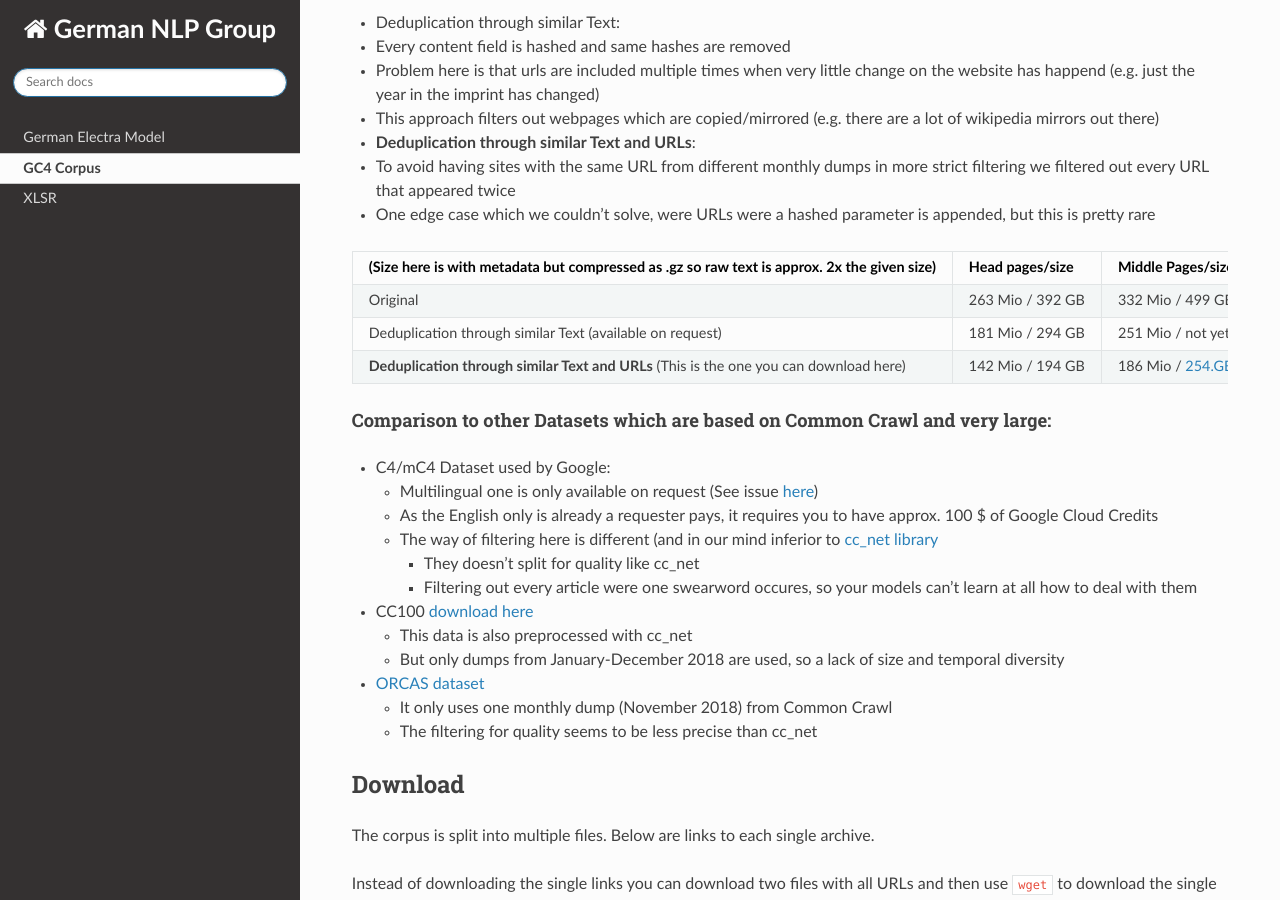
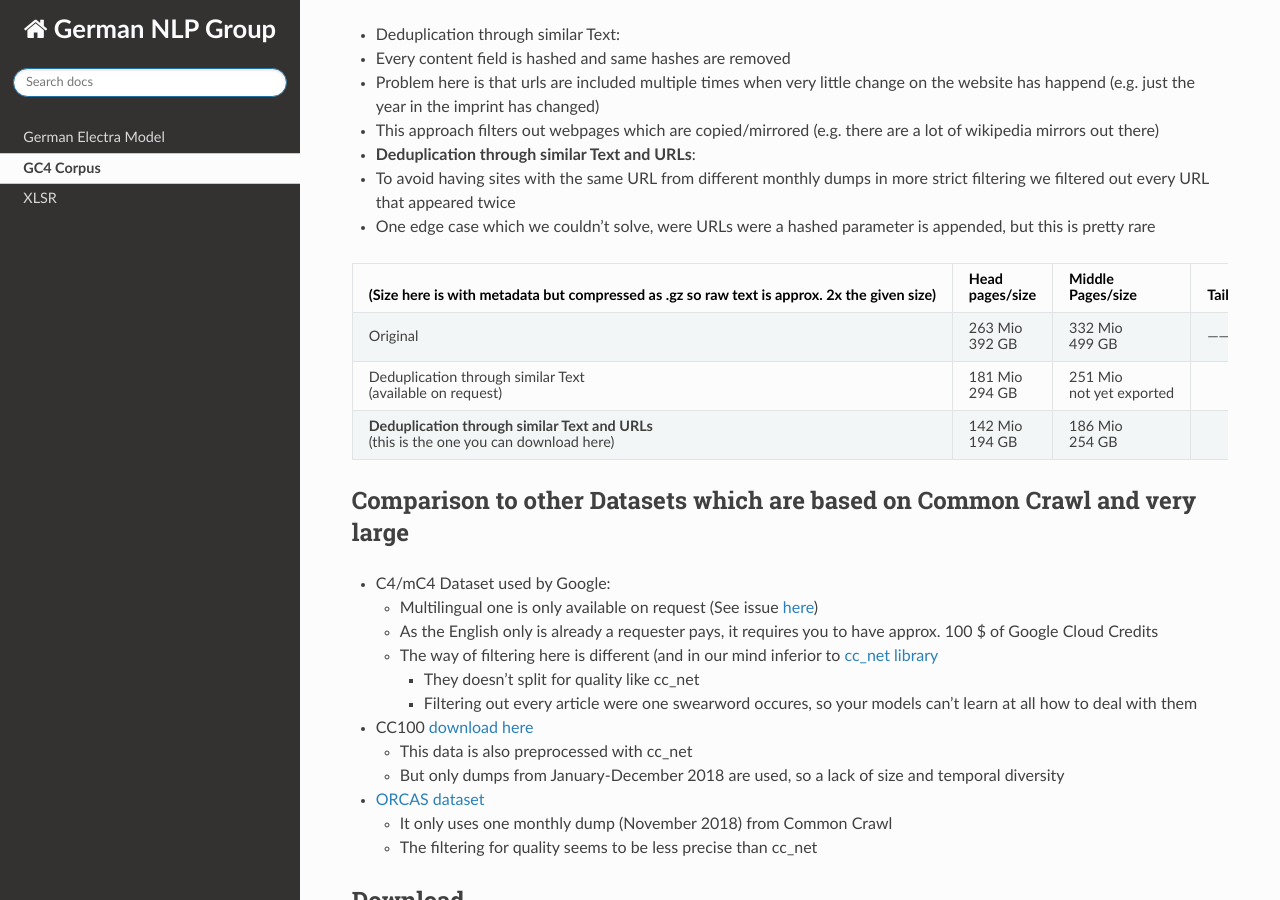
Before and after one commit to German-NLP-Group/German-NLP-Group.github.io, a Sphinx documentation site: the page built from source/projects/gc4-corpus.md, in a window 1280 px wide and 900 px high, scrolled down 2094 px. Built offline with Sphinx 7.4.7 and the Read the Docs theme 2.0.0, drawn with Linux system fonts in a browser that asks for light colours; some of the changed text lies outside the part shown.

Commit message:
minor improvements gc4

```diff
--- a/source/projects/gc4-corpus.md
+++ b/source/projects/gc4-corpus.md
@@ -19,12 +15,7 @@
 
 As it is classified through n-gram occurrences in comparison with the German wikipedia n-gram from our practical experience it worked quite well.
 
-
-
-
-
 ## Preprocessing
-
 Preprocessing was done through the [cc_net library](https://github.com/facebookresearch/cc_net)
 
 | CC Dump                       | Total Size: German tail + middle + head  (before dedup)      | CC Original Size (TB) |
@@ -51,10 +42,7 @@
 
 This preprocessing is filtering duplicates only inside the same dump. This step took approx. 50 000 CPU hours and 400 TB of network traffic to the common crawl s3 bucket.
 
-
-
-#### Common Crawl News Dataset:
-
+## Common Crawl News Dataset
 You can convert the Common Crawl News Shards with a WARC to WET library and then feed to cc_net just as the normal Common Crawl dumps.
 
 Given the average sizes of the hourly News shards:
@@ -66,17 +54,10 @@
 
 One can approximate that all news shards combined are just the extent of one monthly common crawl. As large portions of news articles are already included, we decided to not include this because of the low overall quantity.
 
-
-
-
-
-### Clean-Up
-
+## Clean-Up
 To also delete duplicates which occur in more than one Common Crawl dump, we did a deduplication through mongoDB. The Code is available [here](https://github.com/German-NLP-Group/german-transformer-training/tree/master/Hashing)
 
 It requires approx 1+ TB of RAM and at least 64+ CPUs to complete the task in ~3 days.
-
-
 
 The tail section is not further processed, as these are nearly always scam/porn websites.
 
@@ -90,18 +71,13 @@
   - To avoid having sites with the same URL from different monthly dumps in more strict filtering we filtered out every URL that appeared twice
   - One edge case which we couldn't solve, were URLs were a hashed parameter is appended, but this is pretty rare
 
+| (Size here is with metadata but compressed as .gz so raw text is approx. 2x the given size) | Head<br/>pages/size  | Middle<br/>Pages/size          | Tail         |
+| ------------------------------------------------------------ | ---------------- | -------------------------- | ------------ |
+| Original                                                     | 263 Mio<br/>392 GB | 332 Mio<br/>499 GB           | ------ / 1TB |
+| Deduplication through similar Text<br/>(available on request)    | 181 Mio<br/>294 GB | 251 Mio<br/>not yet exported |              |
+| **Deduplication through similar Text and URLs**<br/>(this is the one you can download here) | 142 Mio<br/>194 GB | 186 Mio<br/>254 GB           |              |
 
-
-| (Size here is with metadata but compressed as .gz so raw text is approx. 2x the given size) | Head pages/size  | Middle Pages/size          | Tail         |
-| ------------------------------------------------------------ | ---------------- | -------------------------- | ------------ |
-| Original                                                     | 263 Mio / 392 GB | 332 Mio / 499 GB           | ------ / 1TB |
-| Deduplication through similar Text (available on request)    | 181 Mio / 294 GB | 251 Mio / not yet exported |              |
-| **Deduplication through similar Text and URLs** (This is the one you can download here) | 142 Mio / 194 GB | 186 Mio / 254.GB           |              |
-
-
-
-#### Comparison to other Datasets which are based on Common Crawl and very large:
-
+## Comparison to other Datasets which are based on Common Crawl and very large
 - C4/mC4 Dataset used by Google:
   - Multilingual one is only available on request (See issue [here](https://github.com/allenai/allennlp/discussions/5056))
   - As the English only is already a requester pays, it requires you to have approx. 100 $ of Google Cloud Credits
@@ -114,8 +90,6 @@
 - [ORCAS dataset ](https://oscar-corpus.com/)
   - It only uses one monthly dump (November 2018) from Common Crawl
   - The filtering for quality seems to be less precise than cc_net
-
-
 
 ## Download
 The corpus is split into multiple files. Below are links to each single archive.
```
Also changed, not shown: other parts of source/projects/gc4-corpus.md (+1 -5 lines).
